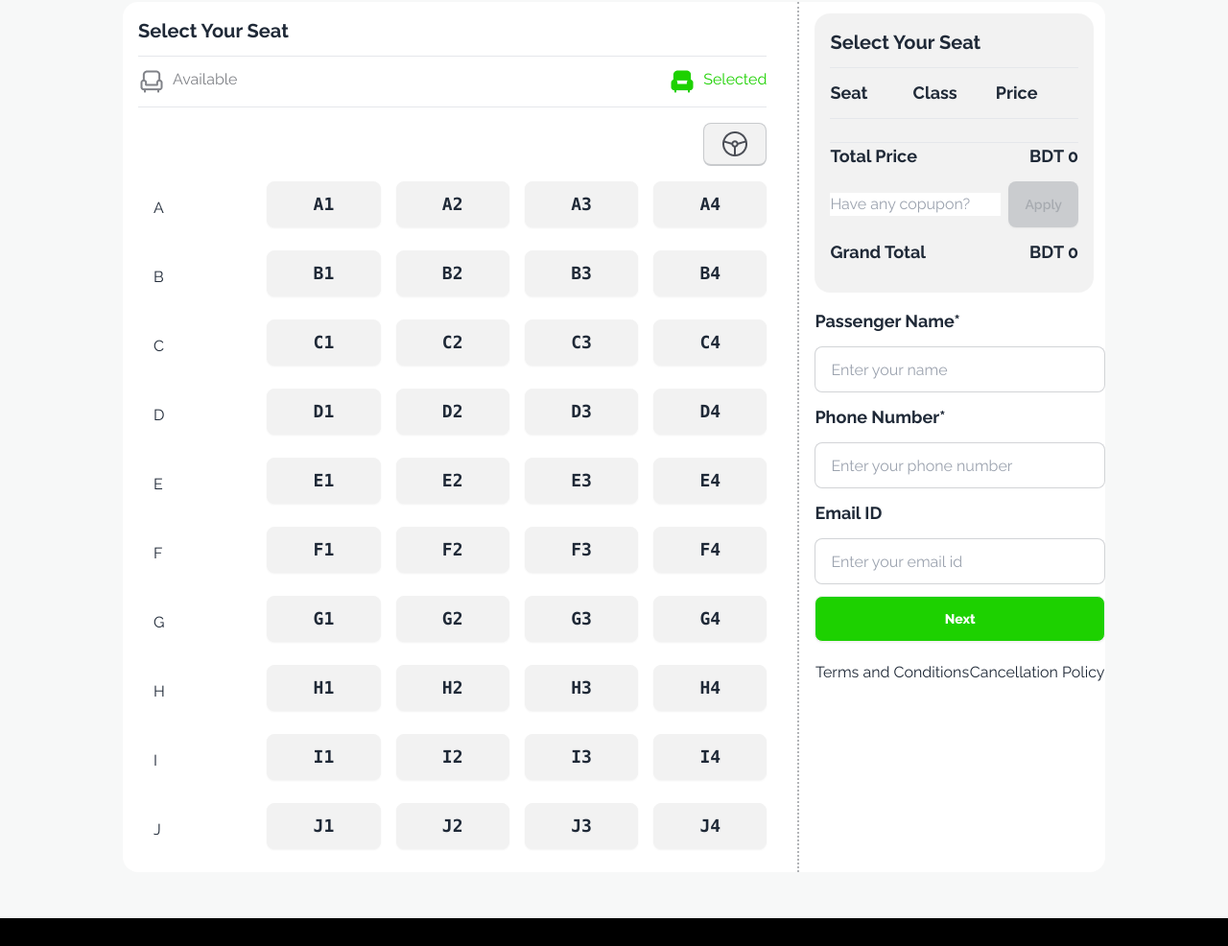
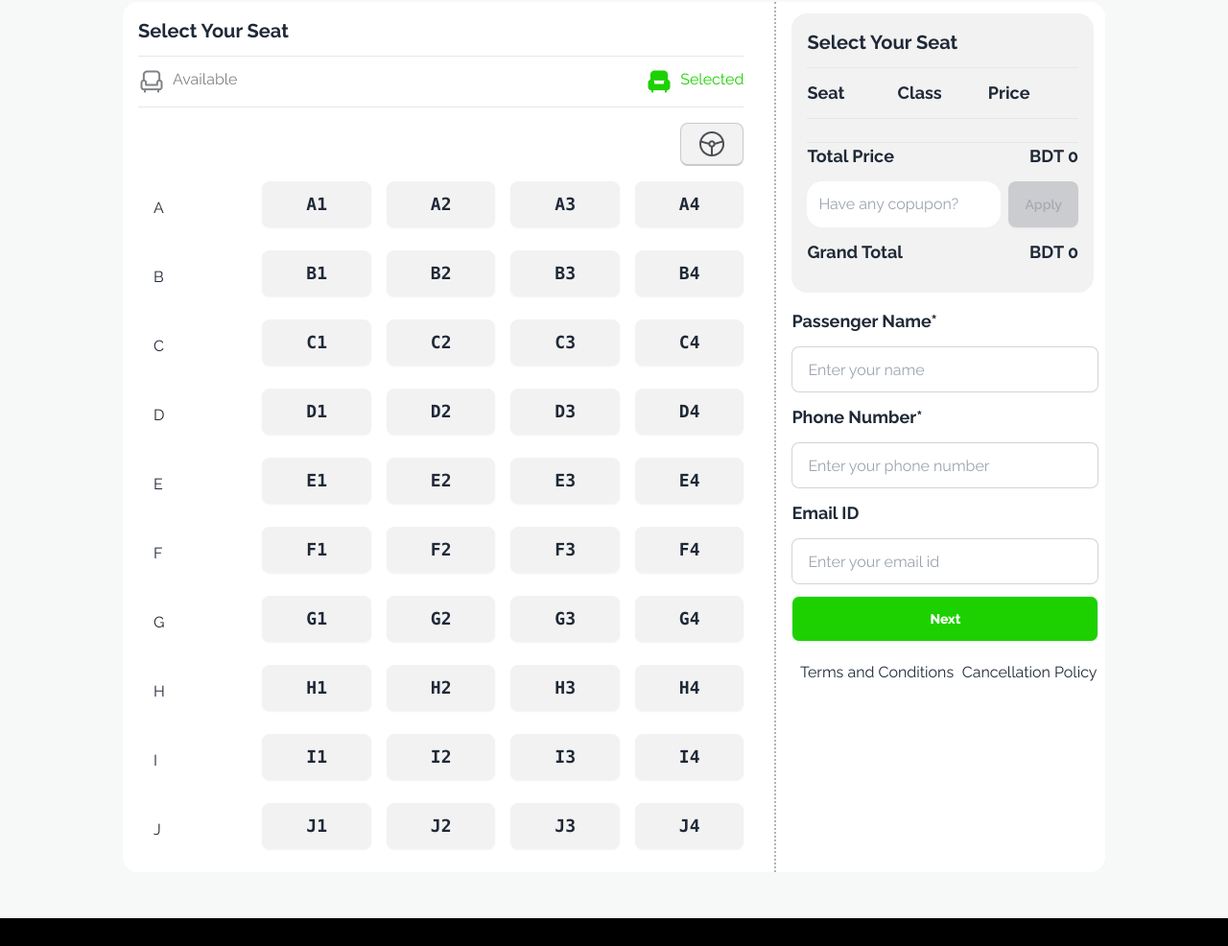
Before and after one commit to islam-sharmin/B9A5-TransiTicket, a plain HTML site: page index.html in a window 1280 px wide. Shown: the part 1795-2781 px from the top of the page at 96% size. Drawn offline with nearby package versions, Linux system fonts and the light colour scheme.

Commit message:
fix something of js

```diff
--- a/index.html
+++ b/index.html
@@ -244,7 +244,7 @@
 
                             <div class="mb-3">
                                 <div id="input-container" class="flex items-center gap-2">
-                                    <input id="input-field" type="text" class="grow" placeholder="Have any copupon?">
+                                    <input id="input-field" type="text" class="grow p-3 rounded-2xl" placeholder="Have any copupon?">
                                     <button onclick="apply()" id="btn-apply" disabled class="btn bg-[#1DD100] text-white">Apply</button>
                                 </div>
                                 <div id="discount-container" class="flex justify-between mb-3 hidden">
```
